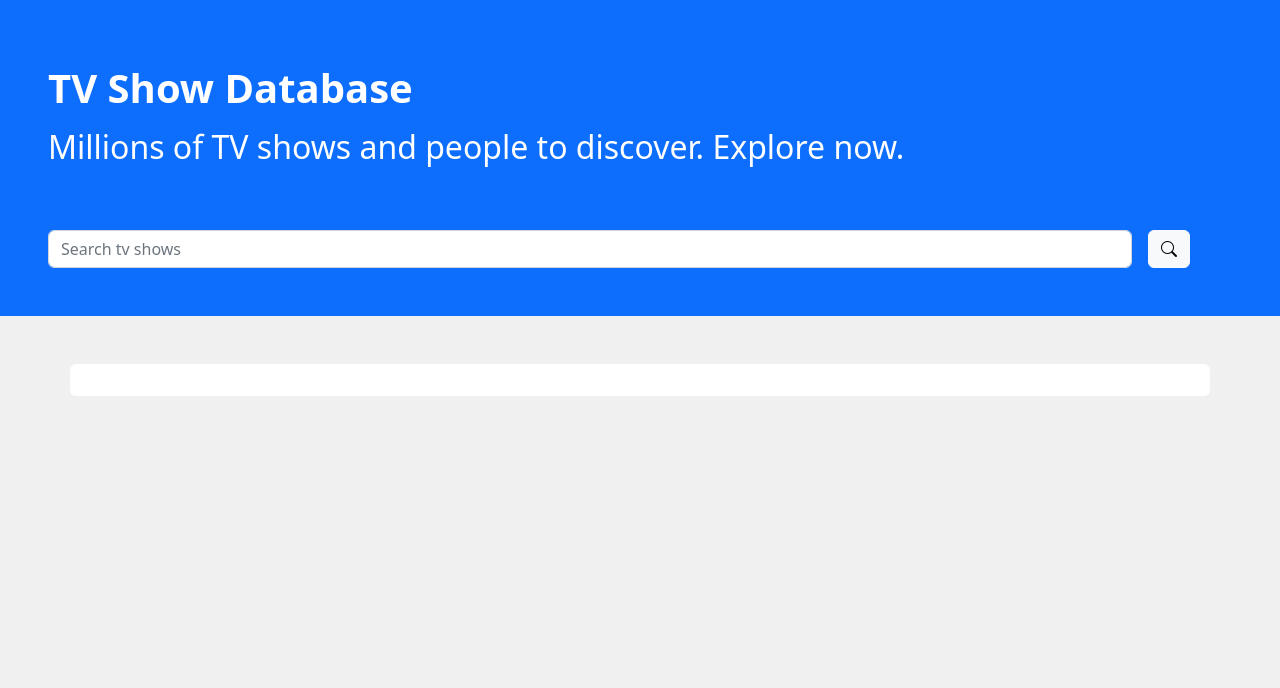
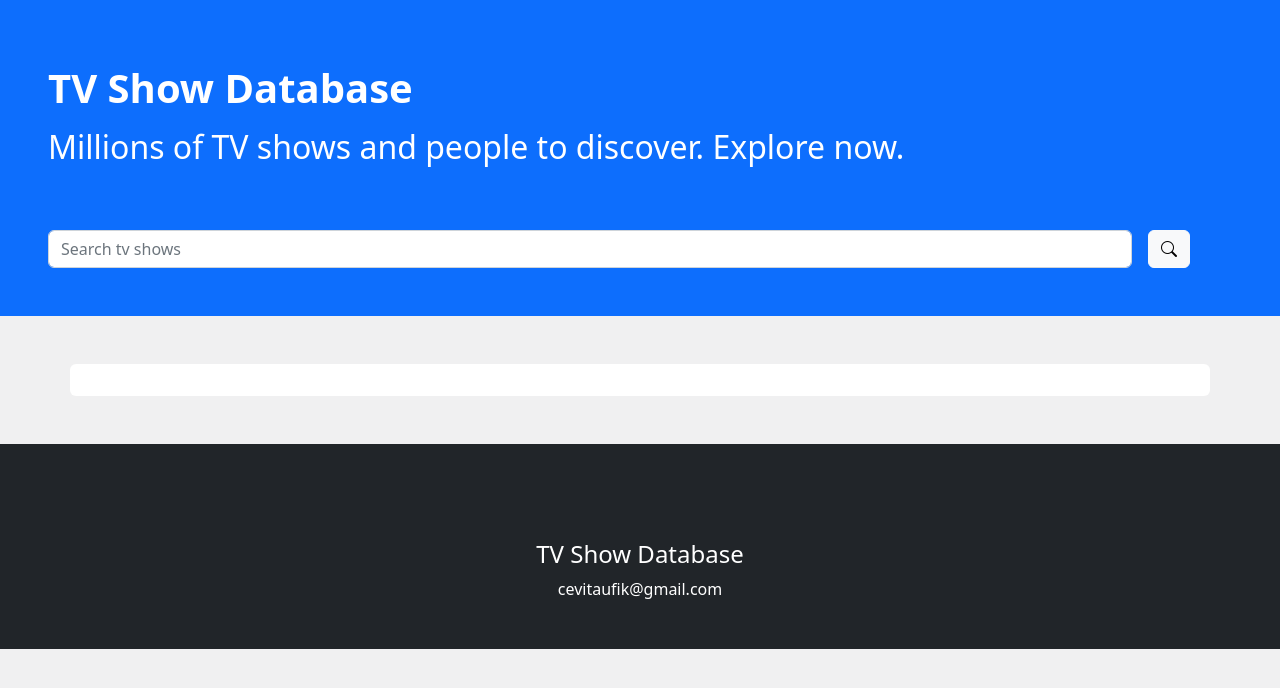
Before and after one commit to cevitaufik/tv-show-database, a website built with webpack: page src/index.html in a window 1280 px wide. Built offline with nearby package versions, Linux system fonts and the light colour scheme; no server answers.

Commit message:
minify html dan penambahan footer

```diff
--- a/src/index.html
+++ b/src/index.html
@@ -28,6 +28,13 @@
       <div class="row row-cols-1 row-cols-md-3 g-4" id="row"></div>
     </div>
 
+    <div class="bg-dark mt-5 pt-5">
+      <div class="container text-white py-5 text-center">
+        <h4>TV Show Database</h4>
+        cevitaufik@gmail.com
+      </div>
+    </div>
+
     <script src="./main.js"></script>
   </body>
 </html>
--- a/webpack.config.js
+++ b/webpack.config.js
@@ -11,7 +11,7 @@ module.exports = {
     path: path.resolve(__dirname, 'dist')
   },
   devServer: {
-    static: path.resolve(__dirname, 'dist'),
+    static: path.resolve(__dirname, 'src'),
     port: 8080,
     hot: true
   },
```
Also changed, not shown: dist/index.html.
